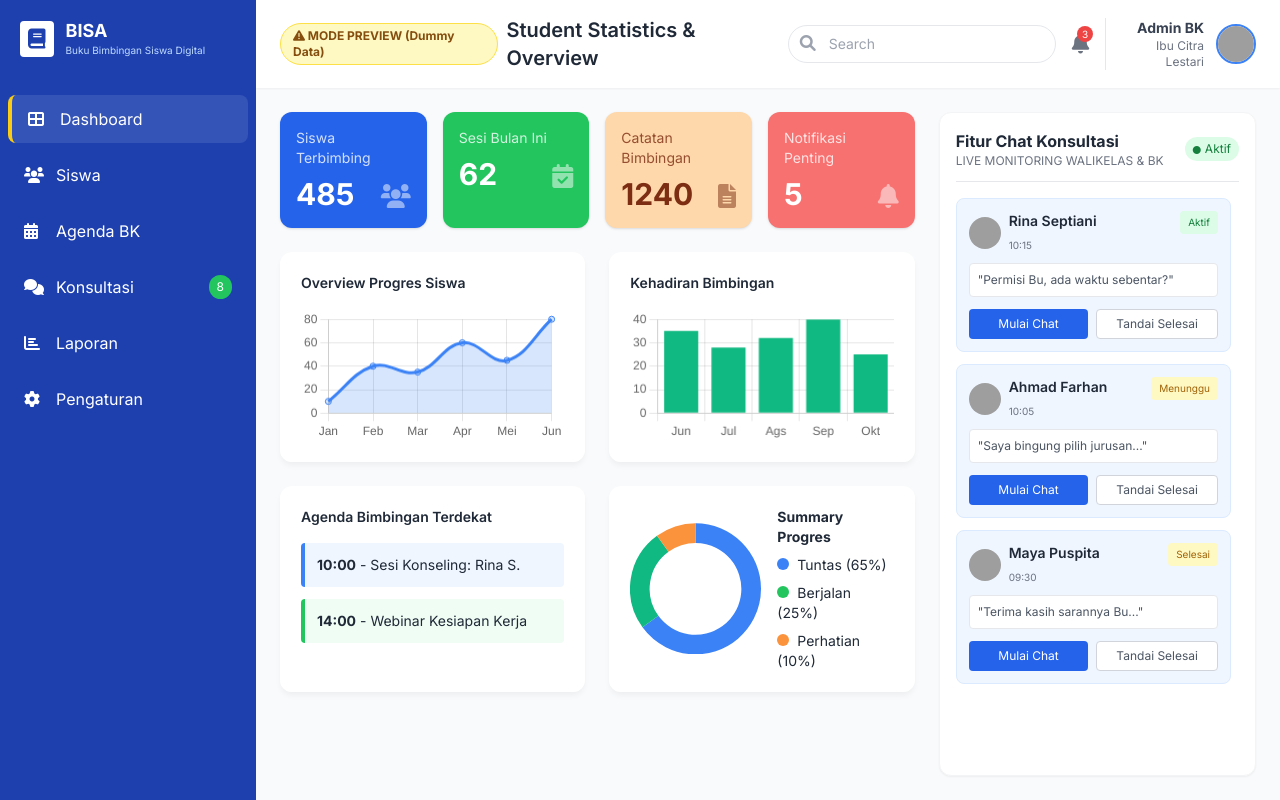
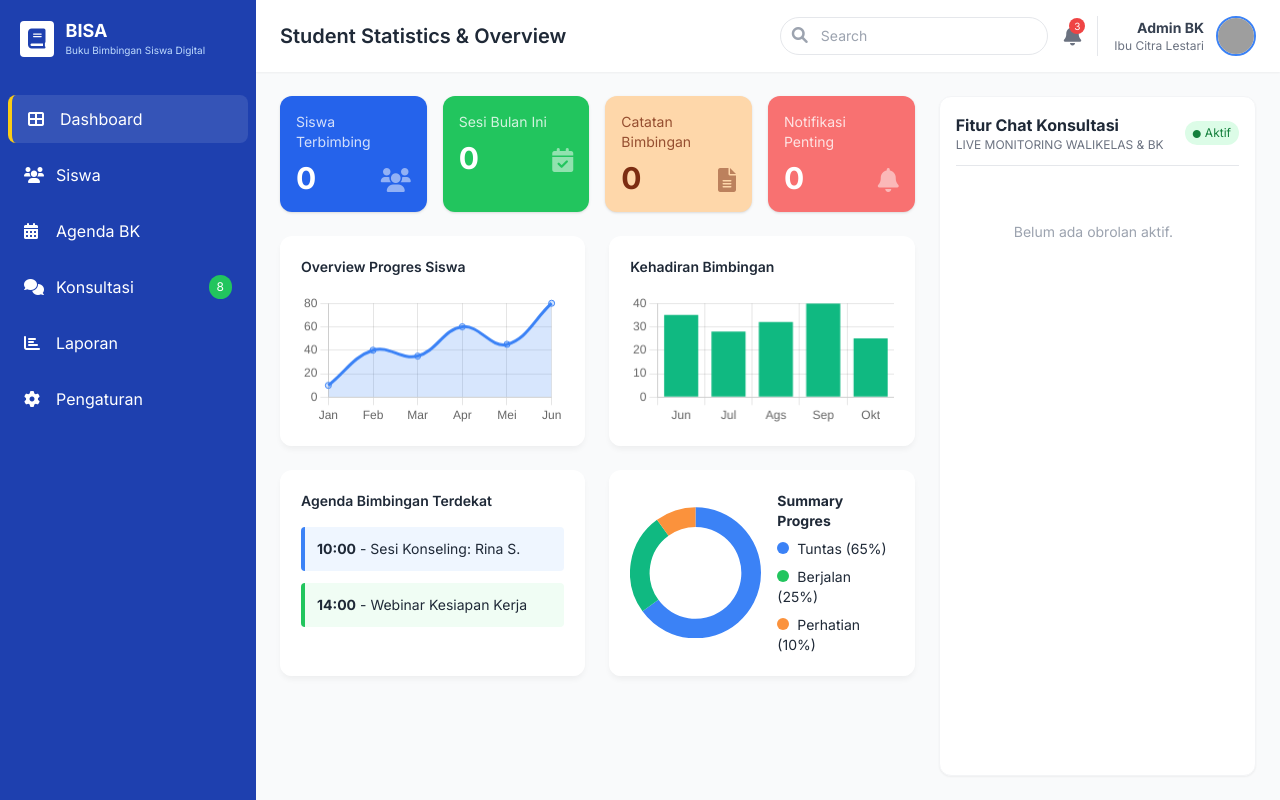
Before and after one commit to kakangdev/bisa, a plain HTML site: page index.html in a window 1280 px wide. Drawn offline with nearby package versions, Linux system fonts and the light colour scheme; grey boxes are pictures that could not be loaded.

Commit message:
Update index.html

```diff
--- a/index.html
+++ b/index.html
@@ -93,15 +93,15 @@
 // ==========================================
 // KONFIGURASI APLIKASI
 // ==========================================
-const IS_PREVIEW = true; // Ubah menjadi false SAAT DEPLOY untuk konek ke Firebase murni tanpa dummy
+const IS_PREVIEW = false; // Ubah menjadi false SAAT DEPLOY untuk konek ke Firebase murni tanpa dummy
 
 const firebaseConfig = {
-  apiKey: "API_KEY_ANDA",
-  authDomain: "PROJECT_ID.firebaseapp.com",
-  projectId: "PROJECT_ID",
-  storageBucket: "PROJECT_ID.appspot.com",
-  messagingSenderId: "SENDER_ID",
-  appId: "APP_ID"
+apiKey: "AIzaSyDjvlWA79HIwK8j4ksV0SqbcMU3QQ8NpWs",
+authDomain: "bisa-f5eb4.firebaseapp.com",
+projectId: "bisa-f5eb4",
+storageBucket: "bisa-f5eb4.firebasestorage.app",
+messagingSenderId: "415777614197",
+appId: "1:415777614197:web:81990f05740e33fb754b3c"
 };
 
 // ==========================================
```
